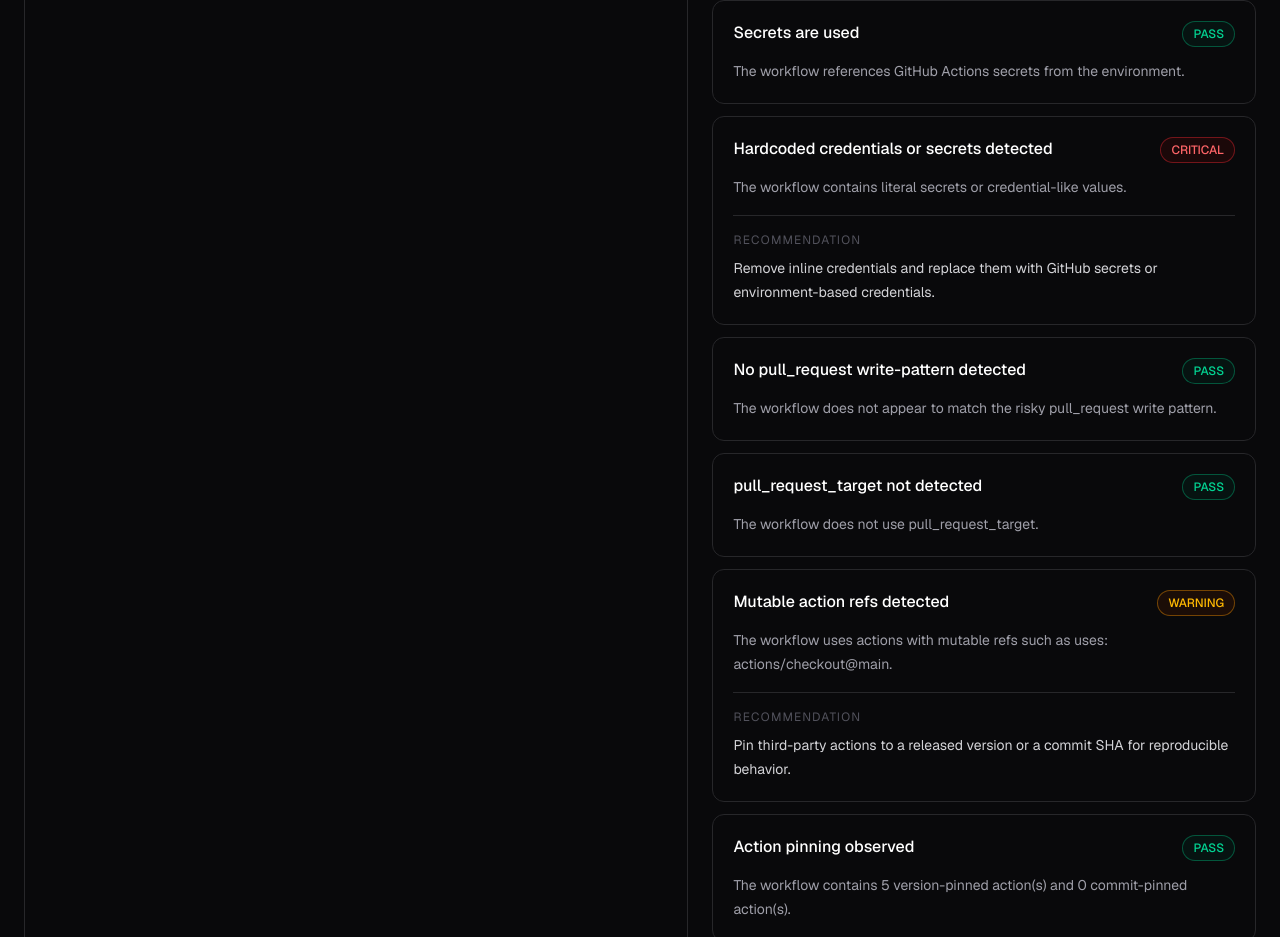
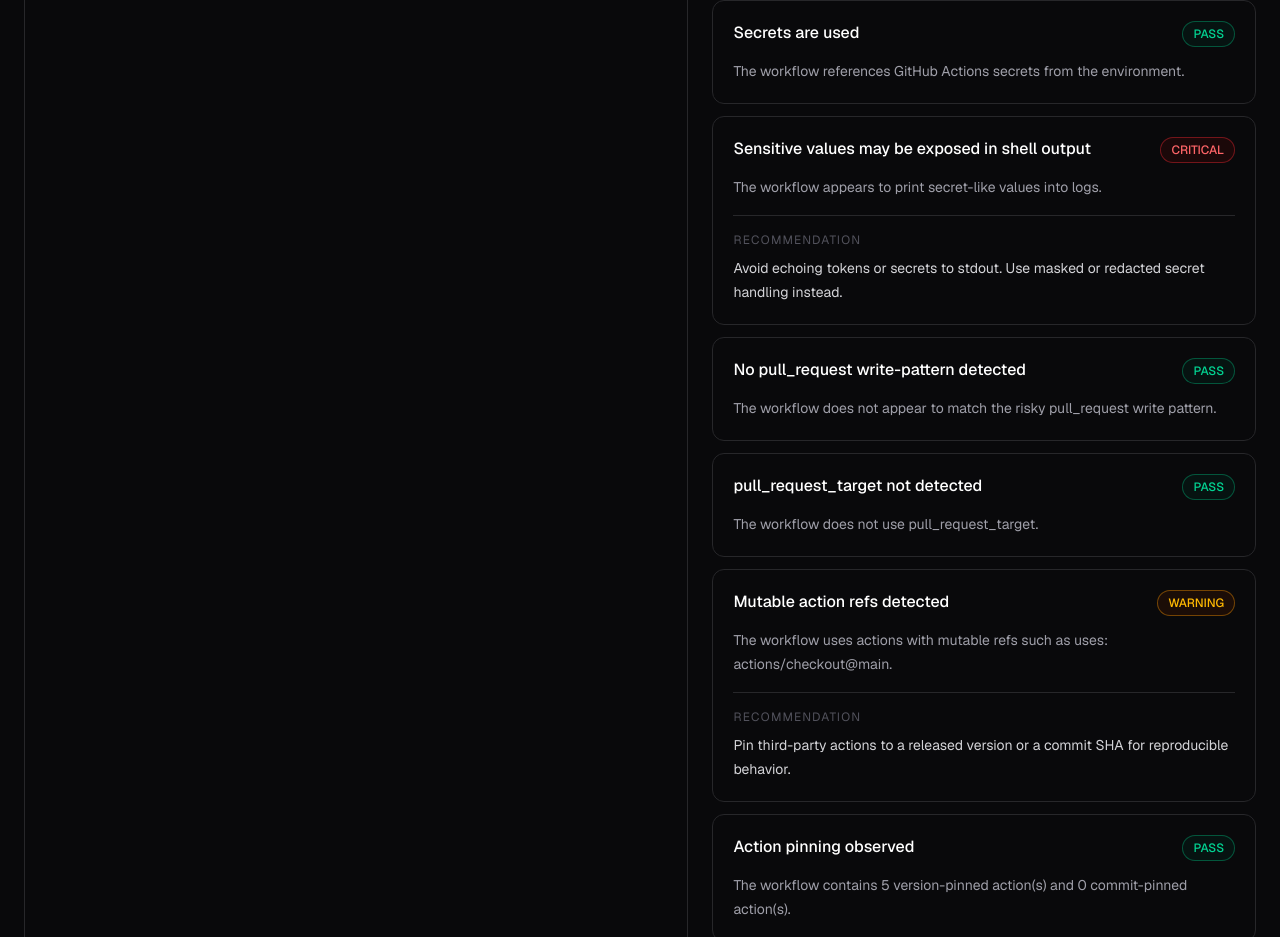
Before and after one commit to sai-pavan-kandrakota/opsforge, a Next.js app: page /tools/github-actions-analyzer in a window 1280 px wide. Shown: the part 1420-2357 px from the top of the page. Built offline with nearby package versions, Linux system fonts and the light colour scheme.

Commit message:
fix(actions): reduce secret detection false positives

```diff
--- a/app/tools/github-actions-analyzer/ClientComponent.tsx
+++ b/app/tools/github-actions-analyzer/ClientComponent.tsx
@@ -118,6 +118,59 @@ function parseWorkflowYaml(yamlText: string): WorkflowDocument | null {
   } catch (_error) {
     return null;
   }
+}
+
+// Returns `rawYaml` with `#` line comments removed, treating single- and
+// double-quoted string content as opaque so a `#` inside a quoted value
+// (e.g. a URL fragment) is never mistaken for a comment start. Scoped only
+// for use by the hardcoded-secret detection below - this does not affect
+// how the rest of analyzeGitHubActionsWorkflow parses or reads the workflow.
+function stripYamlComments(rawYaml: string): string {
+  let result = "";
+  let index = 0;
+
+  while (index < rawYaml.length) {
+    const char = rawYaml[index];
+
+    if (char === '"' || char === "'") {
+      const quote = char;
+      let end = index + 1;
+
+      while (end < rawYaml.length) {
+        if (quote === '"' && rawYaml[end] === "\\") {
+          end += 2;
+          continue;
+        }
+        if (rawYaml[end] === quote) {
+          if (quote === "'" && rawYaml[end + 1] === "'") {
+            end += 2;
+            continue;
+          }
+          end += 1;
+          break;
+        }
+        end += 1;
+      }
+
+      result += rawYaml.slice(index, end);
+      index = end;
+      continue;
+    }
+
+    if (char === "#") {
+      const newlineIndex = rawYaml.indexOf("\n", index);
+      if (newlineIndex === -1) {
+        break;
+      }
+      index = newlineIndex;
+      continue;
+    }
+
+    result += char;
+    index += 1;
+  }
+
+  return result;
 }
 
 function analyzeGitHubActionsWorkflow(rawYaml: string): Finding[] {
@@ -347,11 +400,14 @@ function analyzeGitHubActionsWorkflow(rawYaml: string): Finding[] {
   }
 
   const hardcodedSecretPattern =
-    /(?:password\s*[:=]\s*["'][^"']+["']|token\s*[:=]\s*["'][^"']+["']|secret\s*[:=]\s*["'][^"']+["']|\$\{\{\s*secrets\.[A-Z0-9_]+\s*\}\}|AWS_SECRET_ACCESS_KEY|GITHUB_TOKEN|ghp_[A-Za-z0-9]+)/gi;
-  const hardcodedSecretHits = (rawYaml.match(hardcodedSecretPattern) || []).filter(
-    (hit) => !/^\$\{\{\s*secrets\.[A-Z0-9_]+\s*\}\}$/i.test(hit)
+    /(?:password\s*[:=]\s*["'][^"']+["']|token\s*[:=]\s*["'][^"']+["']|secret\s*[:=]\s*["'][^"']+["']|\$\{\{\s*secrets\.[A-Z0-9_]+\s*\}\}|(?:AWS_SECRET_ACCESS_KEY|GITHUB_TOKEN)\b\s*[:=][^\n]*|ghp_[A-Za-z0-9]+)/gi;
+  const secretDetectionText = stripYamlComments(rawYaml);
+  const hardcodedSecretHits = (secretDetectionText.match(hardcodedSecretPattern) || []).filter(
+    (hit) =>
+      !/^\$\{\{\s*secrets\.[A-Z0-9_]+\s*\}\}$/i.test(hit) &&
+      !(/^(?:AWS_SECRET_ACCESS_KEY|GITHUB_TOKEN)\b/i.test(hit) && /secrets\.[A-Z0-9_]+/i.test(hit))
   );
-  const suspiciousSecretInRun = /echo\s+["'].*(?:password|secret|token|key)=/i.test(rawYaml);
+  const suspiciousSecretInRun = /echo\s+["'].*(?:password|secret|token|key)=/i.test(secretDetectionText);
 
   if (hardcodedSecretHits.length > 0) {
     findings.push({
```
